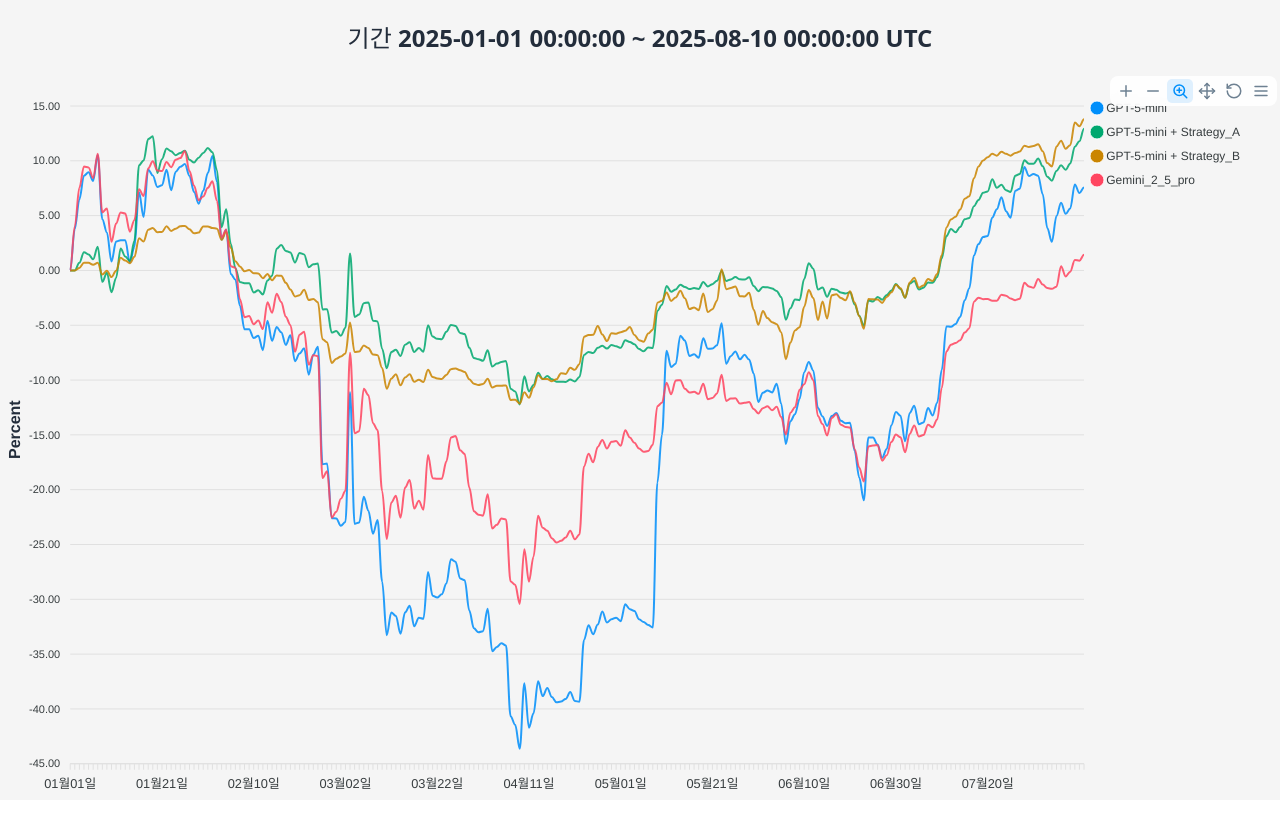
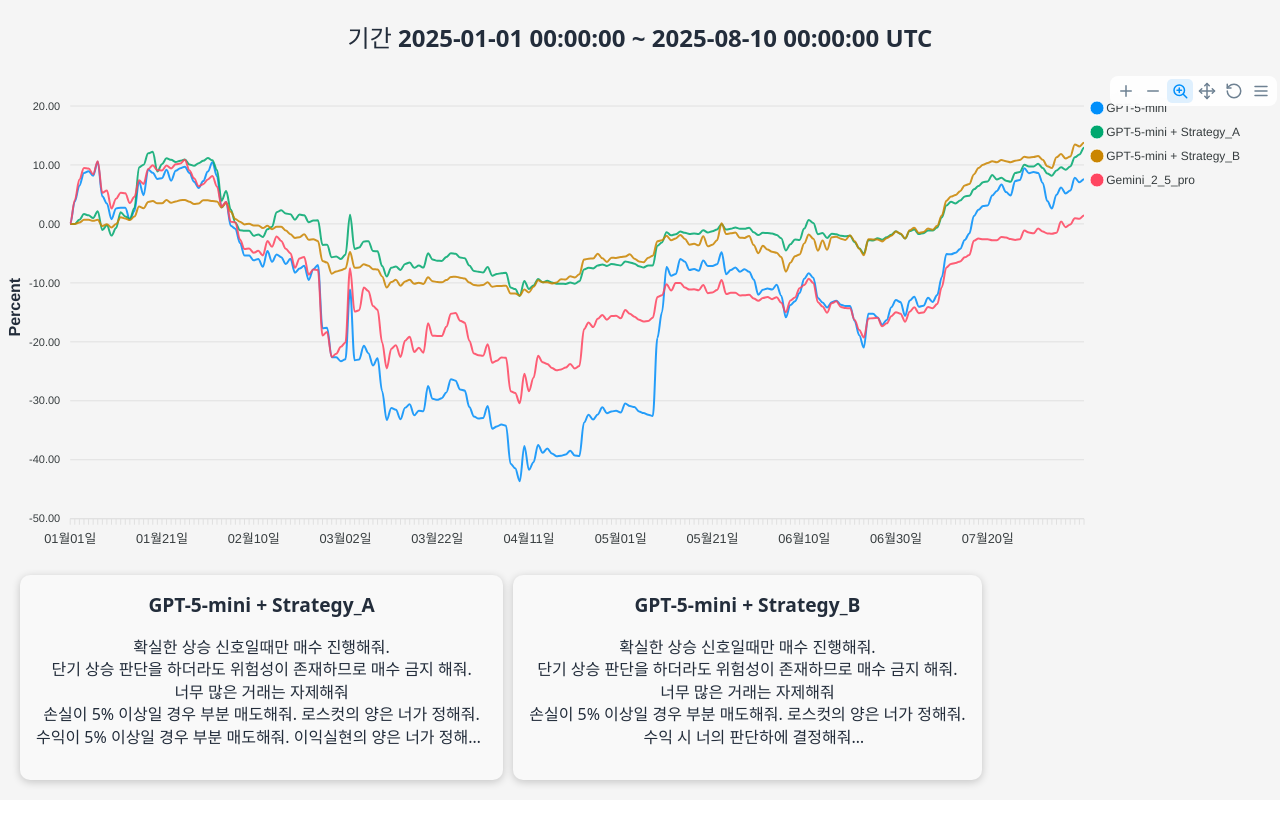
Before and after one commit to qqqqaqaqaqq/bot_trader_backtesting, a React (Vite) app: page /#/ in a window 1280 px wide. Built offline with nearby package versions, Linux system fonts and the light colour scheme.

Commit message:
전략 추가

```diff
--- a/src/pages/DAY.jsx
+++ b/src/pages/DAY.jsx
@@ -1,4 +1,4 @@
-import React from "react";
+import React, { useState } from "react";
 import Chart from "react-apexcharts";
 
 import { Day } from './DAY/Day';
@@ -9,14 +9,14 @@
 
 import './styles/DAY.css';
 
-const PROMPT_1 = `확실한 상승 신호일때만 매수 진행해줘.
+const GPT_5_mini_Strategy_A = `확실한 상승 신호일때만 매수 진행해줘.
 단기 상승 판단을 하더라도 위험성이 존재하므로 매수 금지 해줘.
 너무 많은 거래는 자제해줘
 손실이 5% 이상일 경우 부분 매도해줘. 로스컷의 양은 너가 정해줘.
 수익이 5% 이상일 경우 부분 매도해줘. 이익실현의 양은 너가 정해줘.
 거래량을 중요하게 봐줘`;
 
-const PROMPT_2 = `확실한 상승 신호일때만 매수 진행해줘.
+const GPT_5_mini_Strategy_B = `확실한 상승 신호일때만 매수 진행해줘.
 단기 상승 판단을 하더라도 위험성이 존재하므로 매수 금지 해줘.
 너무 많은 거래는 자제해줘
 손실이 5% 이상일 경우 부분 매도해줘. 로스컷의 양은 너가 정해줘.
@@ -25,8 +25,8 @@
 홀드 하는것도 하나의 중요한 전략이라 나는 생각해
 거래량을 중요하게 봐줘`;
 
-
 export default function DAY() {
+  const [modalContent, setModalContent] = useState(null);
 
   const series = [
     { name: "GPT-5-mini", data: GPT_5_mini },
@@ -35,6 +35,13 @@
     { name: "Gemini_2_5_pro", data: Gemini_2_5_pro },
   ];
 
+  const strategies = [
+    { name: "GPT-5-mini + Strategy_A", prompt: GPT_5_mini_Strategy_A },
+    { name: "GPT-5-mini + Strategy_B", prompt: GPT_5_mini_Strategy_B },
+  ];
+
+  const openModal = (content) => setModalContent(content);
+  const closeModal = () => setModalContent(null);
 
   // 메인 차트 옵션
   const mainOptions = {
@@ -66,9 +73,9 @@
           fontSize : "1en",
           color:"var(--text-color)"
         }
-
       },
-      decimalsInFloat: 2 },
+      decimalsInFloat: 2
+    },
     stroke: { curve: 'smooth', width: 2 },
     legend: {
       position: 'right',
@@ -107,13 +114,10 @@
     }
   };
 
-
   return (
     <div className="chart-container">
-      {/* Header */}
       <h2>기간 2025-01-01 00:00:00 ~ 2025-08-10 00:00:00 UTC</h2>
 
-      {/* Body */}
       <div className="container">
         <div className="chart">
           <Chart
@@ -124,6 +128,25 @@
           />
         </div>
       </div>
+
+      {/* 전략 카드 */}
+      <div className="strategy-cards">
+        {strategies.map((s, idx) => (
+          <div className="card" key={idx}>
+            <h3>{s.name}</h3>
+            <p onClick={() => openModal(s.prompt)}>{s.prompt}</p>
+          </div>
+        ))}
+      </div>
+
+      {/* 모달 */}
+      {modalContent && (
+        <div className="modal" onClick={closeModal}>
+          <div className="modal-content" onClick={e => e.stopPropagation()}>
+            <pre>{modalContent}</pre>
+          </div>
+        </div>
+      )}
     </div>
   );
 }
--- a/src/pages/styles/DAY.css
+++ b/src/pages/styles/DAY.css
@@ -64,3 +64,76 @@
   line-height: 1.5;
   color: var(--text-color);
 }
+
+.strategy-cards {
+  width: 100%;
+  height: auto;
+  display: flex;
+  flex-direction: row;
+  flex-wrap: wrap;
+
+  gap: 10px;
+  flex-wrap: wrap;
+  padding: 20px;
+}
+
+.card {
+  background-color: var(--card-bg, #f9f9f9);
+  border-radius: 10px;
+  padding: 16px;
+  box-shadow: 0 2px 8px rgba(0,0,0,0.2);
+}
+
+.card h3 {
+  margin-top: 0;
+  margin-bottom: 8px;
+  font-size: 1.2em;
+}
+
+.card p {
+  font-size: 1.0em;
+  line-height: 1.4em;
+  white-space: pre-wrap;
+  overflow: hidden;
+
+  /* 말줄임 처리 */
+  display: -webkit-box;
+  -webkit-box-orient: vertical;
+  -webkit-line-clamp: 5; /* WebKit 기반 브라우저 */
+
+  display: box;           /* 표준 속성 (호환성 보조) */
+  box-orient: vertical;
+  line-clamp: 5;          /* 표준 속성 */
+
+  text-overflow: ellipsis;
+  cursor: pointer;
+}
+
+.modal {
+  position: fixed;
+  top: 0;
+  left: 0;
+  width: 100%;
+  height: 100%;
+  background: rgba(0,0,0,0.6);
+  display: flex;
+  justify-content: center;
+  align-items: center;
+  z-index: 9999;
+  animation: fadeIn 0.3s ease-in-out;
+}
+
+.modal-content {
+  background: #fff;
+  border-radius: 12px;
+  padding: 24px 32px;
+  max-width: 600px;
+  max-height: 80%;
+  overflow-y: auto;
+  position: relative;
+  font-size: 1.1em;
+  font-family: 'Segoe UI', Tahoma, Geneva, Verdana, sans-serif;
+  color: #333;
+  box-shadow: 0 8px 20px rgba(0, 0, 0, 0.3);
+  line-height: 1.6;
+}
```
Lines whose indentation alone changed are shown as unchanged.
